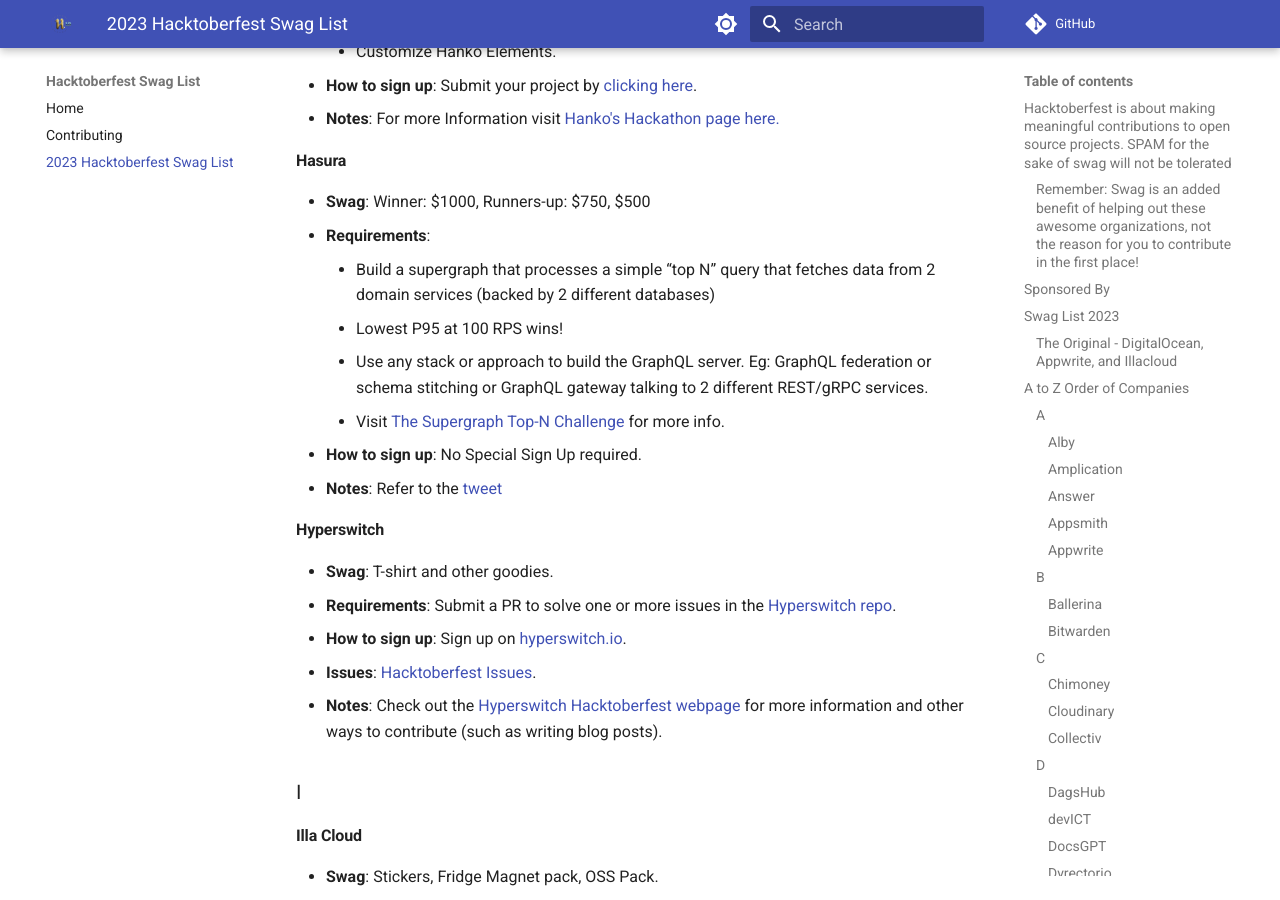
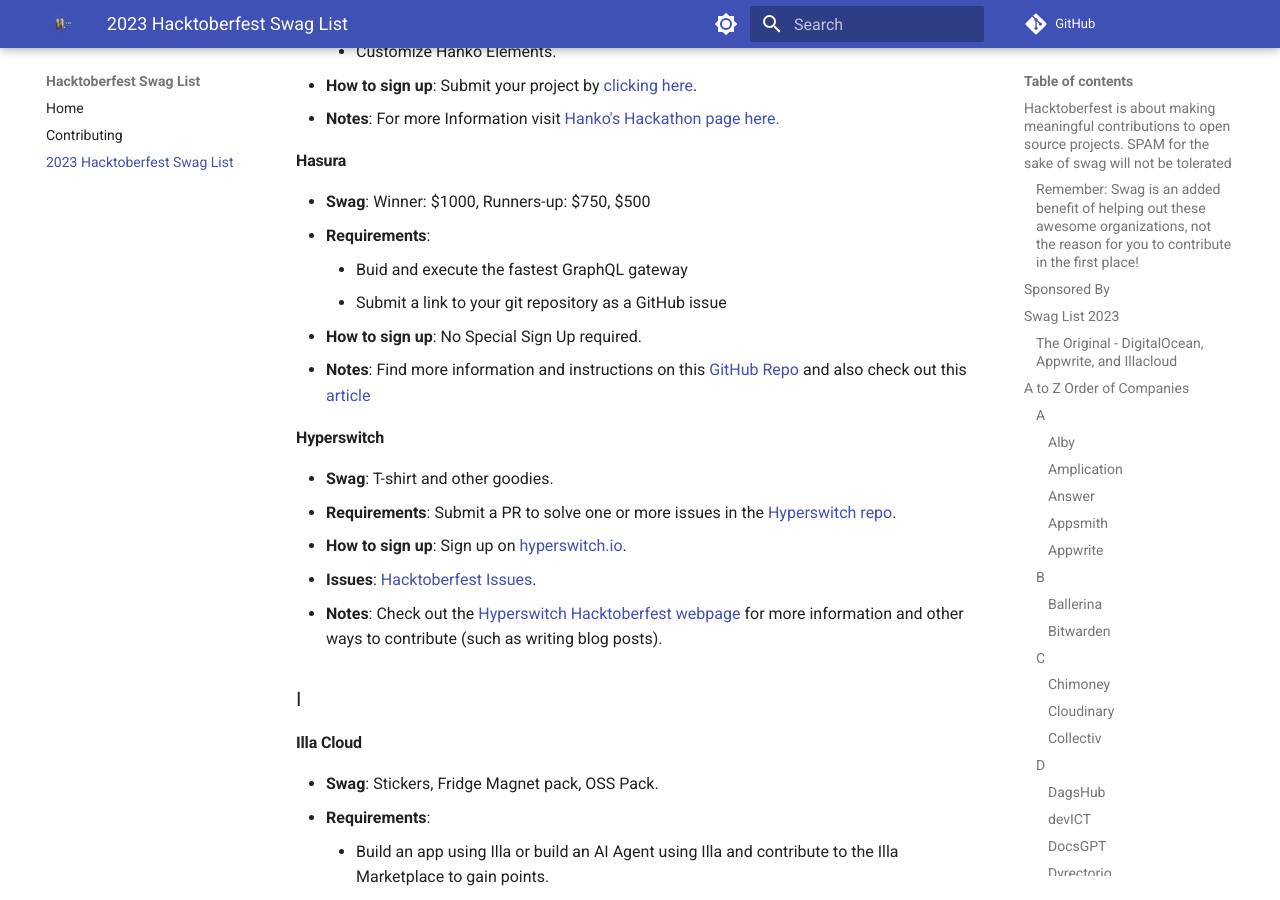
Before and after one commit to crweiner/hacktoberfest-swag-list, an MkDocs documentation site: the page built from docs/list.md, in a window 1280 px wide and 900 px high, scrolled down 7307 px. Built offline with MkDocs 1.6.1 and Material for MkDocs 9.7.7, drawn with Linux system fonts in a browser that asks for light colours; plug-ins that fetch from the network failed and are left out; comment, search, counter and statistics services are not loaded; some of the changed text lies outside the part shown.

Commit message:
Hasura Updated and Only Hasura added

```diff
--- a/docs/list.md
+++ b/docs/list.md
@@ -241,13 +241,10 @@
 
 - **Swag**: Winner: $1000, Runners-up: $750, $500
 - **Requirements**:
-    - Build a supergraph that processes a simple “top N” query that fetches data from 2 domain services (backed by 2 different databases)
-    - Lowest P95 at 100 RPS wins!
-    - Use any stack or approach to build the GraphQL server. Eg: GraphQL federation or schema stitching or GraphQL gateway talking to 2 different REST/gRPC services.
-    - Visit [The Supergraph Top-N Challenge](https://github.com/hasura/supergraph-top-n-challenge/blob/master/README.md) for more info.
+    - Buid and execute the fastest GraphQL gateway
+    - Submit a link to your git repository as a GitHub issue
 - **How to sign up**: No Special Sign Up required.
-- **Notes**: Refer to the [tweet](https://twitter.com/HasuraHQ/status/1709565871306227985)
-
+- **Notes**: Find more information and instructions on this [GitHub Repo](https://github.com/hasura/supergraph-top-n-challenge/blob/master/README.md) and also check out this [article](https://hasura.io/blog/the-hasura-hacktoberfest-fiesta-build-a-supergraph-and-win-1000/)
 #### **Hyperswitch**
 
 - **Swag**: T-shirt and other goodies.
@@ -373,15 +370,6 @@
 
 ### S
 
-#### **SEF**
-
-- **Swag**: T-shirt, stickers and coupons
-- **Requirements**:
-    - Make 4 successful PR
-- **How to sign up**: No special sign up required.
-- **Issues**: [SEF ScholarX Frontend](https://github.com/sef-global/scholarx-frontend/issues), [SEF ScholarX Backend](https://github.com/sef-global/scholarx-backend/issues?q=is%3Aopen+is%3Aissue+label%3Ahacktoberfest), [SEF Site](https://github.com/sef-global/sef-site) and [SEF Handbook](https://github.com/sef-global/sef-handbook)
-- **Notes**: Read more details in the [article](https://developer.servicenow.com/blog.do?p=/post/hacktoberfest-2023/).
-
 #### **ServiceNow**
 
 - **Swag**: CreatorCon T-shirt, ServiceNow Merchandise
```
